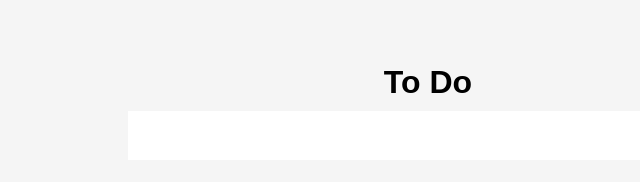
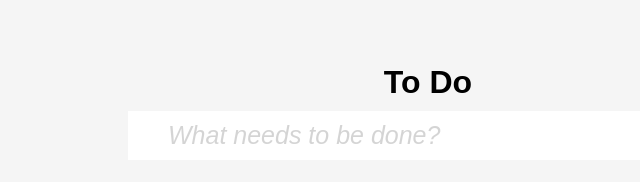
Before and after one commit to RayMathew/freeCodeCampAppChallenge, a website: page todoApp/index.html in a window 1280 px wide. Shown: the whole page, without its empty margins (212-852 px from the left). Drawn offline with Linux system fonts and the light colour scheme.

Commit message:
Added some styles to input and document

```diff
--- a/todoApp/css/style.css
+++ b/todoApp/css/style.css
@@ -25,4 +25,10 @@ body {
     outline: none;
     font-size: 25px;
     border: none;
+    box-shadow: 10px;
 }
+
+.primary-input input::placeholder {
+    opacity: 0.3;
+    font-style: italic;
+}
--- a/todoApp/index.html
+++ b/todoApp/index.html
@@ -11,7 +11,7 @@
 <div class="container">
     <div class="primary-input">
         <h1>To Do</h1>
-        <input type="text" name="primary-input" value="">
+        <input type="text" name="primary-input" value="" placeholder="What needs to be done?">
     </div>
 </div>
 <script type="text/javascript" src="index.js"></script>
```
